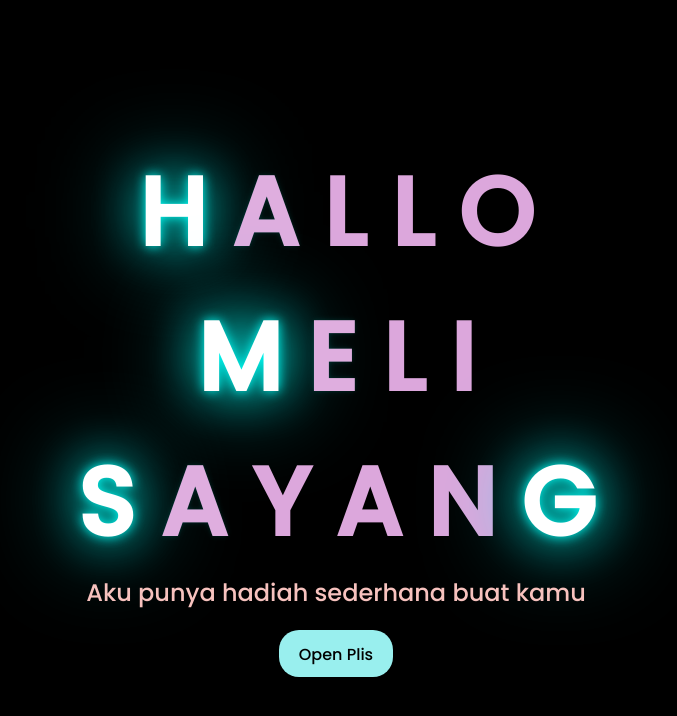
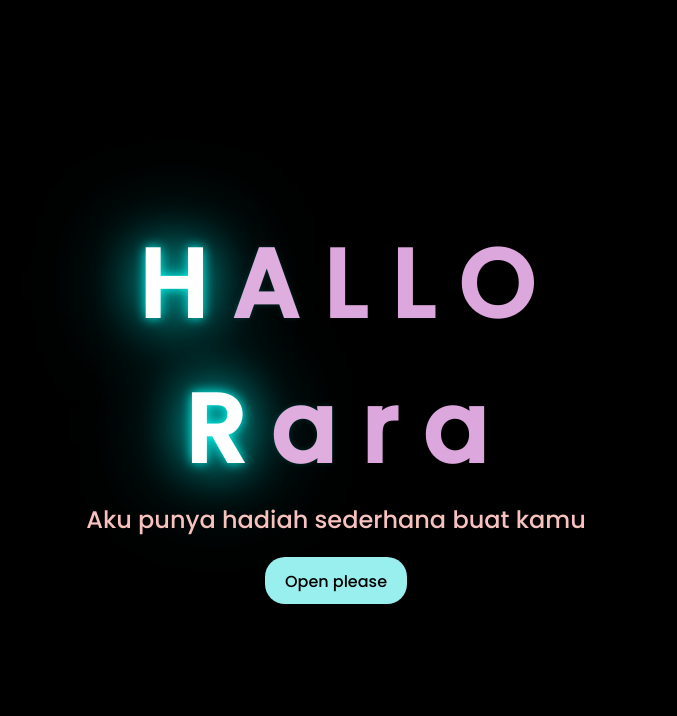
Before and after one commit to yusep21/apasok, a plain HTML site: page index.html in a window 1280 px wide. Shown: the whole page, without its empty margins (312-989 px from the left). Drawn offline with Linux system fonts and the light colour scheme.

Commit message:
Update index.html

```diff
--- a/index.html
+++ b/index.html
@@ -6,7 +6,7 @@
     <meta name="viewport" content="width=device-width, initial-scale=1.0">
     <link rel="stylesheet" href="style.css">
     <link rel="icon" href="img/flowers.png" type="image/x-icon">
-    <title>FLOWERS</title>
+    <title>BUKA AJA</title>
 </head>
 <body>
     <div class="greetings">
@@ -19,20 +19,10 @@
     </div>
     <div class="greetings">
 
-        <span>M</span>
-        <span>E</span>
-        <span>L</span>
-        <span>I</span>
-
-    </div>
-
-    <div class="greetings">
-        <span>S</span>
-        <span>A</span>
-        <span>Y</span>
-        <span>A</span>
-        <span>N</span>
-        <span>G</span>
+        <span>R</span>
+        <span>a</span>
+        <span>r</span>
+        <span>a</span>
 
     </div>
 
@@ -42,7 +32,7 @@
     </div>
     <div class="button">
         <button>
-            <a href="FLORES.html">Open Plis</a>
+            <a href="FLORES.html">Open please</a>
         </button>
 
     </div>
```
